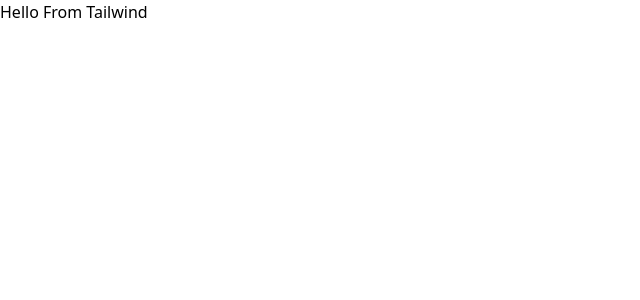
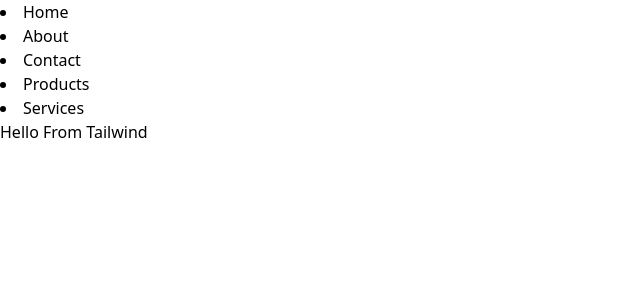
Before and after one commit to MTofayelAhmed/Tailwind-practice-with-react, a React (Vite) app: page / in a window 1280 px wide. Shown: the top 300 px of the page, without its empty margins (0-640 px from the left). Built offline with nearby package versions, Linux system fonts and the light colour scheme.

Commit message:
done with lecture 2

```diff
--- a/src/App.jsx
+++ b/src/App.jsx
@@ -1,15 +1,13 @@
-
-
-import './App.css'
+import "./App.css";
+import Navbar from "./Components/Navbar/Navbar";
 
 function App() {
-
-
   return (
     <>
-     <h1 className=' text-7xl text-purple-700'>Hello From Tailwind </h1>
+      <Navbar></Navbar>
+      <h1 className=" text-7xl text-purple-700">Hello From Tailwind </h1>
     </>
-  )
+  );
 }
 
-export default App
+export default App;
--- a/src/Components/Navbar/Navbar.jsx
+++ b/src/Components/Navbar/Navbar.jsx
@@ -1,9 +1,41 @@
 import React from 'react';
 
 const Navbar = () => {
+const routes = [
+    {
+        "id": 1,
+        "name": "Home",
+        "path": "/"
+    },
+    {
+        "id": 2,
+        "name": "About",
+        "path": "/about"
+    },
+    {
+        "id": 3,
+        "name": "Contact",
+        "path": "/contact"
+    },
+    {
+        "id": 4,
+        "name": "Products",
+        "path": "/products"
+    },
+    {
+        "id": 5,
+        "name": "Services",
+        "path": "/services"
+    }
+]
+
+
+
     return (
         <div>
-
+            {
+                routes.map(route => <li key={route.id}>{route.name}</li>)
+            }
         </div>
     );
 };
```
